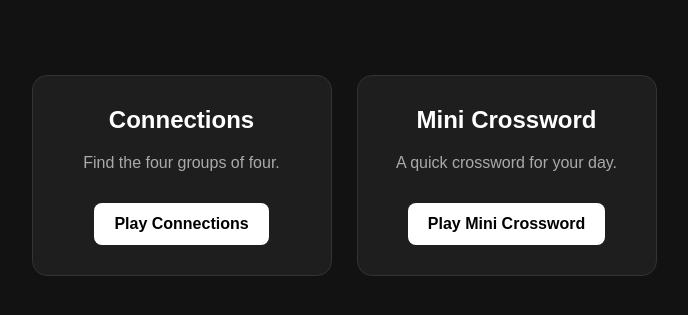
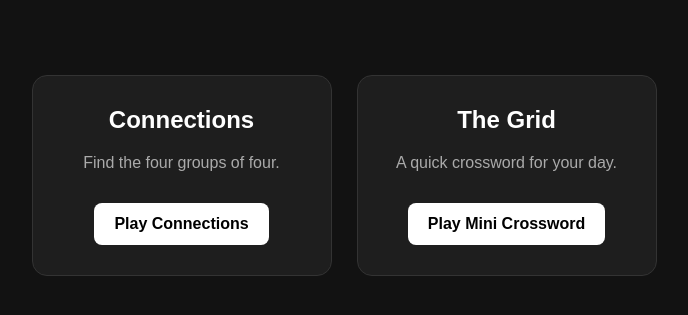
Before and after one commit to bongosmod/ahs-games, a plain HTML site: page index.html in a window 1280 px wide. Shown: the part 157-472 px from the top of the page, without its empty margins (296-984 px from the left). Drawn offline with Linux system fonts and the light colour scheme.

Commit message:
Update index.html

```diff
--- a/index.html
+++ b/index.html
@@ -28,7 +28,7 @@
         </div>
 
         <div class="game-card">
-            <h2>Mini Crossword</h2>
+            <h2>The Grid</h2>
             <p>A quick crossword for your day.</p>
 
             <a href="mini/index.html">
```
